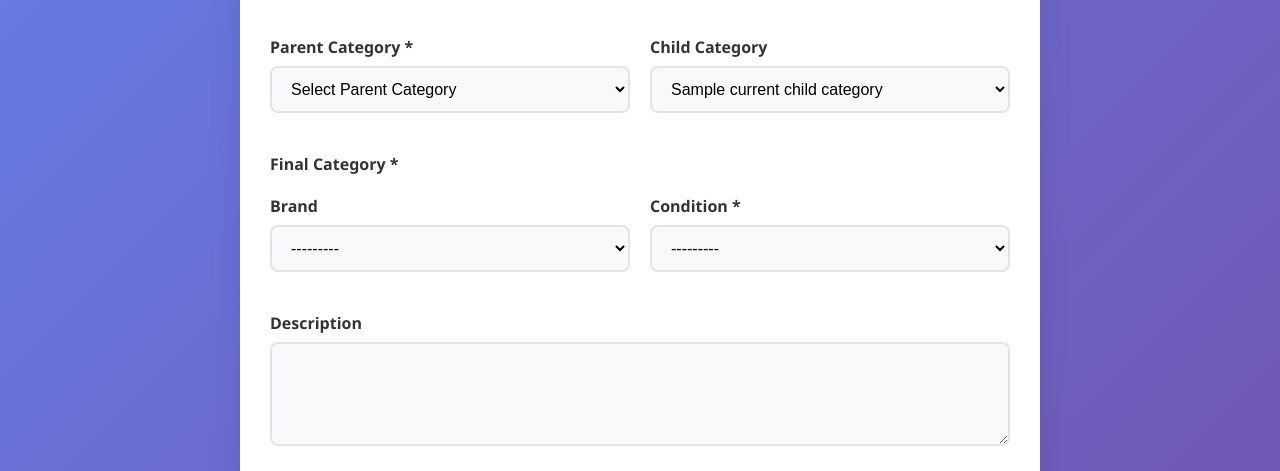
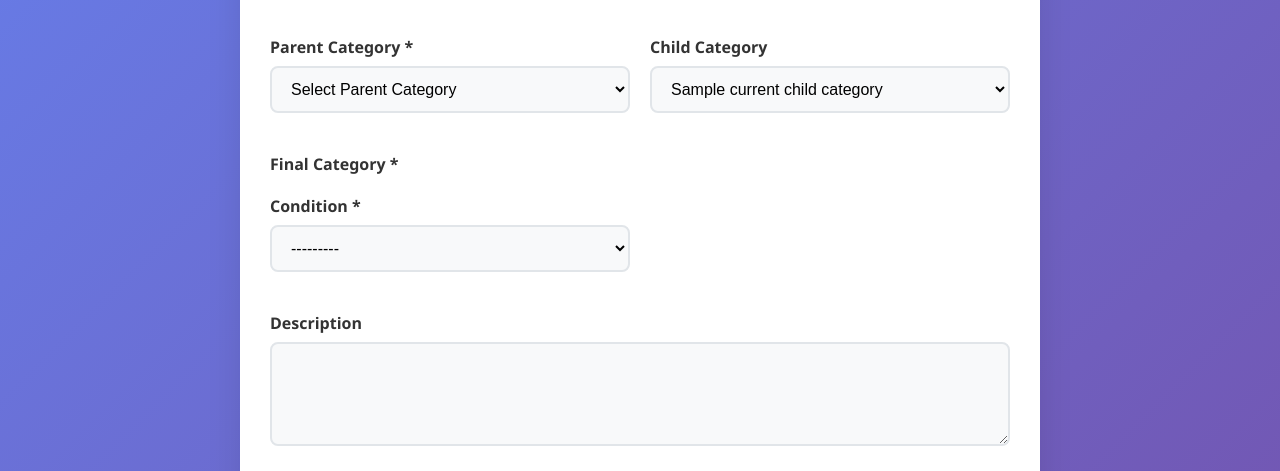
Before and after one commit to BILALAKRAM27/ecommerce-fullstack-design, a Django app: template seller/templates/seller/product_form.html in a window 1280 px wide. Shown: the part 236-707 px from the top of the page. Run offline with Django 5.2, Linux system fonts and the light colour scheme; data comes from the database, SQL or seed files in the repository; tables that the repository leaves empty hold one stand-in row (values such as "Sample post"); the template is opened without the code that fills it: values that come from a table or form of the project are taken from there, most other values are stand-ins (such as "Sample title", 1, 10 or a date in 2020).

```diff
--- a/seller/templates/seller/product_form.html
+++ b/seller/templates/seller/product_form.html
@@ -348,18 +348,6 @@
 
                 <div class="form-row">
                     <div class="form-group">
-                        <label for="{{ form.brand.id_for_label }}">Brand</label>
-                        {{ form.brand }}
-                        {% if form.brand.errors %}
-                        <ul class="errorlist">
-                            {% for error in form.brand.errors %}
-                            <li>{{ error }}</li>
-                            {% endfor %}
-                        </ul>
-                        {% endif %}
-                    </div>
-
-                    <div class="form-group">
                         <label for="{{ form.condition.id_for_label }}">Condition *</label>
                         {{ form.condition }}
                         {% if form.condition.errors %}
```
